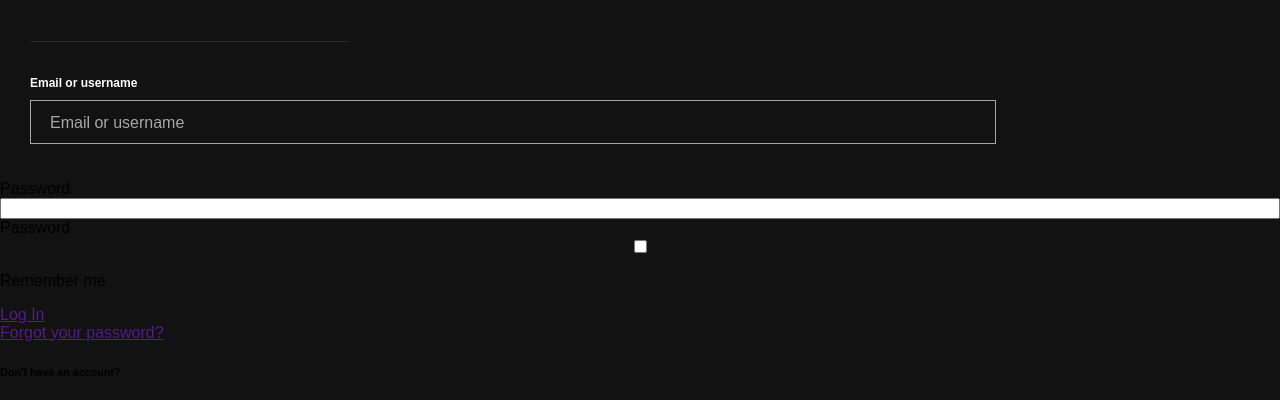
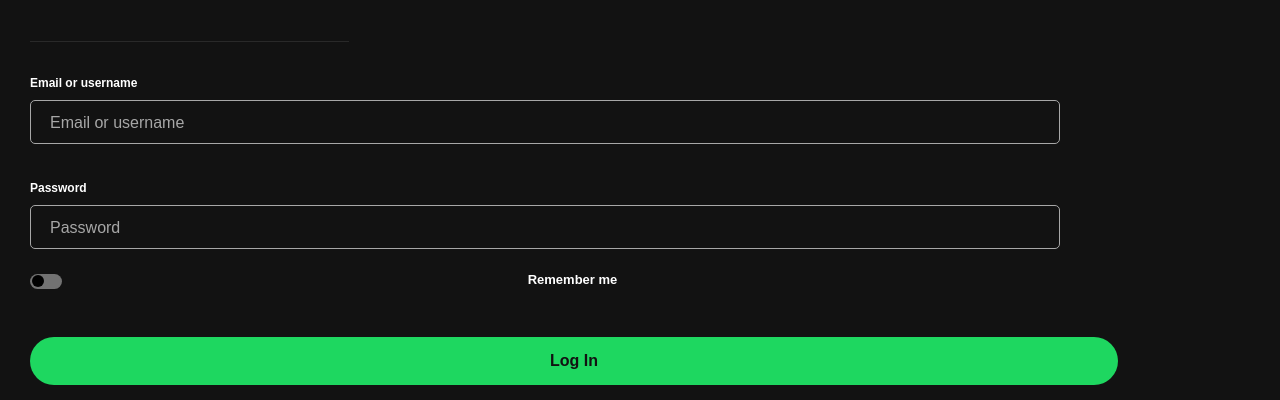
Before and after one commit to HARISH162005/spotify-clone, a plain HTML site: page index.html in a window 1280 px wide. Shown: the part 382-782 px from the top of the page. Drawn offline with Linux system fonts and the light colour scheme.

Commit message:
Update style.css

```diff
--- a/style.css
+++ b/style.css
@@ -88,7 +88,8 @@ form{
     font-weight: 800;
 }
 .inp1{
-    width: 75%;
+    width: 80%;
+    border-radius: 5px;
     height: 5vh;
     margin-top: 10px;
     margin-left: 30px;
@@ -97,9 +98,125 @@ form{
     border: solid;
     border-width: 1px;
 }
+.inp1:hover{
+    border-color: #fff;
+}
 .pla{
     color: #a7a7a7;
     position: relative;
     top: -30px;
     left: 50px;
 }
+.lb2{
+    color: #ffffff;
+    font-size: 12px;
+    margin-left: 30px;
+    margin-top: 1px;
+    font-weight: 800;
+}
+.inp2{
+    width: 80%;
+    border-radius: 5px;
+    height: 5vh;
+    margin-top: 10px;
+    margin-left: 30px;
+    background-color: #121212;
+    color: #a7a7a7;
+    border: solid;
+    border-width: 1px;
+}
+.inp2:hover{
+    border-color: #fff;
+}
+.inp1:active{
+    border-color: #fff;
+}
+.pla1{
+    color: #a7a7a7;
+    position: relative;
+    top: -30px;
+    left: 50px;
+}
+.toggle {
+    position: relative;
+    display: inline-block;
+    margin-top: 1px;
+    width: 31.5px;
+    height: 15px;
+    background-color: #727272;
+    border-radius: 25px;
+    margin-left: 30px;
+    cursor: pointer;
+    transition: background-color 0.25s ease-in;
+}
+.toggle::after {
+    content: '';
+    position: absolute;
+    top: 0.2ch;
+    left: 2px;
+    width: 12px;
+    height: 12px;
+    background-color: rgb(0, 0, 0);
+    border-radius: 50%;
+    transition: all 0.25s ease-out;
+}
+#cb-toggle:checked + .toggle {
+    background-color: #1ed760;
+}
+#cb-toggle:checked + .toggle::after {
+    transform: translateX(16px);
+}
+.hide-me {
+    opacity: 0;
+    height: 0;
+    width: 0;
+}
+.rem{
+    color: #fff;
+    font-size: 13px;
+    margin-left: -135px;
+    margin-top: -17px;
+    font-weight: 600;
+}
+.btn{
+    color:#121212;
+    background-color: #1ed760;
+    padding-top: 15px;
+    padding-bottom: 15px;
+    width: 85%;
+    margin-left: 30px;
+    margin-top: 20px;
+    border-radius: 50px;
+    text-decoration: none;
+    text-align: center;
+    font-weight: 600;
+    font-size: 16px;
+}
+.for{
+    text-align: center;
+    margin-top: 36px;
+    color: #fff;
+    font-size: 16px;
+}
+h6{
+    text-align: center;
+    color: #a7a7a7;
+    font-size: 14px;
+    margin-top: 20px;
+    margin-bottom: 0%;
+}
+.sign{
+    text-align: center;
+    margin-top: 15px;
+    color: #fff;
+    font-size: 16px;
+    margin-bottom: 75px;
+}
+p{
+    color: #a7a7a7;
+    text-align: center;
+    font-size: 10px;
+    padding-left: 20px;
+    padding-right: 20px;
+    margin-bottom: 30px;
+}
```
